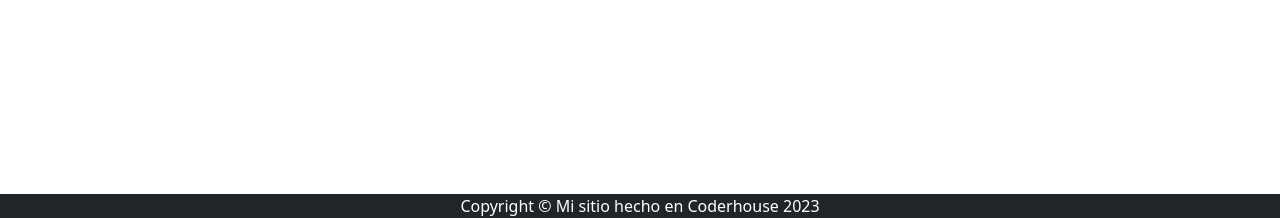
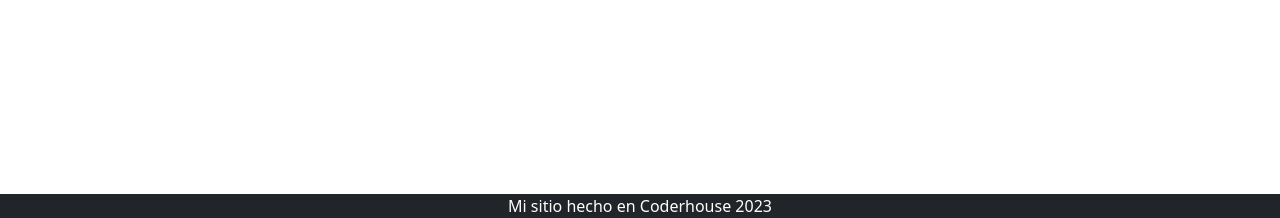
Before and after one commit to villatuelino/Coderhouse_40445, a Django app: page / in a window 1280 px wide. Shown: the part 582-800 px from the top of the page. Run offline with Django 4.2, Linux system fonts and the light colour scheme; some libraries are stand-ins or nearby versions.

Commit message:
update formato html

```diff
--- a/project/apps/home/templates/home/about.html
+++ b/project/apps/home/templates/home/about.html
@@ -1,7 +1,5 @@
 {% extends 'home/base.html' %}
 
 {% block content %}
-    <div class="text-center display-1 mb-5 mt-3">
-      Somos un equipo de desarrolladores que quieren crear cosas increibles con Python
-    </div>
+   <div class="text-center display-1 mb-5 mt-3">Somos un equipo de desarrolladores que quieren crear cosas increibles con Python</div>
 {% endblock %}
--- a/project/apps/home/templates/home/footer.html
+++ b/project/apps/home/templates/home/footer.html
@@ -1,5 +1,5 @@
 <footer class="bg-dark fixed-bottom bg-light text-center">
     <div class="container px-4 px-lg-5">
-        <p class="m-0 text-center text-white">Copyright &copy; Mi sitio hecho en Coderhouse 2023</p>
+        <p class="m-0 text-center text-white">Mi sitio hecho en Coderhouse 2023</p>
     </div>
 </footer>
--- a/project/apps/home/templates/home/navbar.html
+++ b/project/apps/home/templates/home/navbar.html
@@ -31,7 +31,6 @@
                              class="img-fluid rounded-circle">
                         <a class="nav-link text-bg-light">{{ user.username }}</a>
                     </li>
-                </li>
                     <li class="nav-item">
                         <a class="nav-link text-info" href="{% url 'home:logout' %}">Logout</a>
                     </li>
```
Lines whose indentation alone changed are shown as unchanged.
